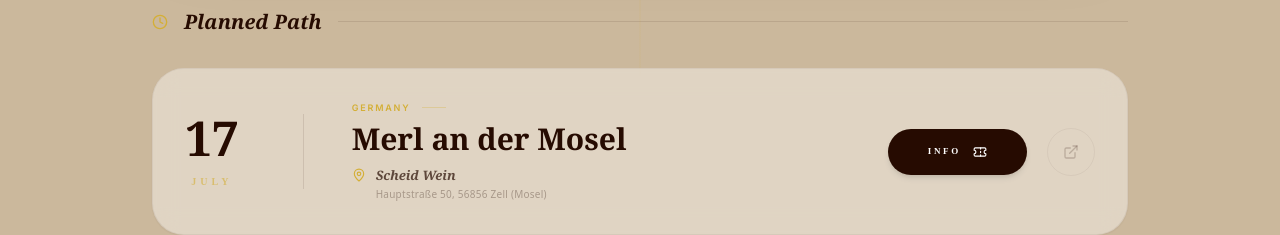
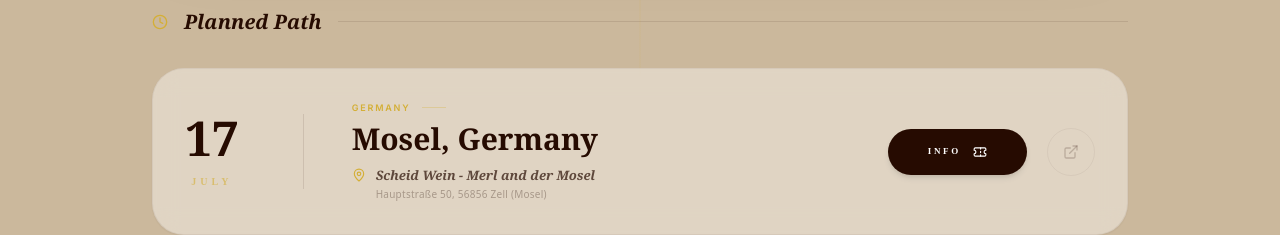
Before and after one commit to brianstilling/Ann-McBryan, a React (Vite) app: page / in a window 1280 px wide. Shown: the part 4660-4895 px from the top of the page. Built offline with nearby package versions, Linux system fonts and the light colour scheme; a web font is replaced by a local one.

Commit message:
feat: Update concert data and version
Updates the concert data with a new venue name and location for the Merl an der Mosel event, and increments the data version to ensure correct display of updated information.

```diff
--- a/App.tsx
+++ b/App.tsx
@@ -86,7 +86,7 @@ const App: React.FC = () => {
     window.addEventListener('hashchange', handleHashChange);
 
     // Versioning check to ensure Bønnerup and other updates display correctly
-    const DATA_VERSION = 'v1.4_merl_update';
+    const DATA_VERSION = 'v1.5_mosel_update';
     const savedVersion = localStorage.getItem('ann_mcbryan_data_ver');
     const savedSessions = localStorage.getItem('ann_mcbryan_sessions');
 
--- a/constants.ts
+++ b/constants.ts
@@ -25,9 +25,9 @@ export const TOUR_DATA: Concert[] = [
   },
   {
     id: 'session-2026-merl',
-    city: 'Merl an der Mosel',
+    city: 'Mosel, Germany',
     country: 'Germany',
-    venue: 'Scheid Wein',
+    venue: 'Scheid Wein - Merl and der Mosel',
     address: 'Hauptstraße 50, 56856 Zell (Mosel)',
     date: 'July 17, 2026',
     time: 'TBA',
```
